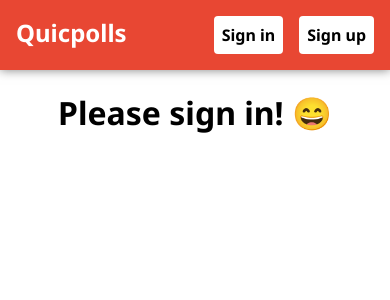
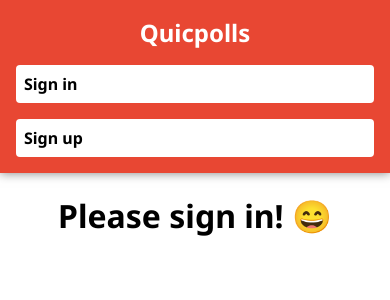
Before and after one commit to MikolajSzawerda/Quicpolls, a React (Vite) app: page /edit in a window 390 px wide. Shown: the top 300 px of the page. Built offline with nearby package versions, Linux system fonts and the light colour scheme; no server answers.

Commit message:
Better look on mobile

```diff
--- a/src/index.css
+++ b/src/index.css
@@ -190,7 +190,6 @@ body {
   align-items: center;
   margin: 2rem;
   gap: 0.5rem;
-  height: 100%;
 }
 
 .poll-result-heading {
@@ -217,7 +216,6 @@ body {
 .answer-adder-input {
   border: none;
   width: 100%;
-  height: 100%;
   font-size: 1rem;
   border-top: white 4px solid;
   border-bottom: white 2px solid;
@@ -449,3 +447,29 @@ body {
 .request {
   text-align: center;
 }
+
+@media (max-width: 768px){
+  .poll-info {
+    flex-direction: column;
+  }
+
+  .poll-join-panel{
+    order: 2;
+  }
+
+  .nav-bar{
+    flex-direction: column;
+    align-items: center;
+    gap: 1rem;
+  }
+
+  .nav-action-buttons {
+    flex-direction: column;
+    width: 100%;
+  }
+
+  .nav-header{
+
+  }
+
+}
```
Also changed, not shown: 1 other file (tests, documents, lock files or other folders).
